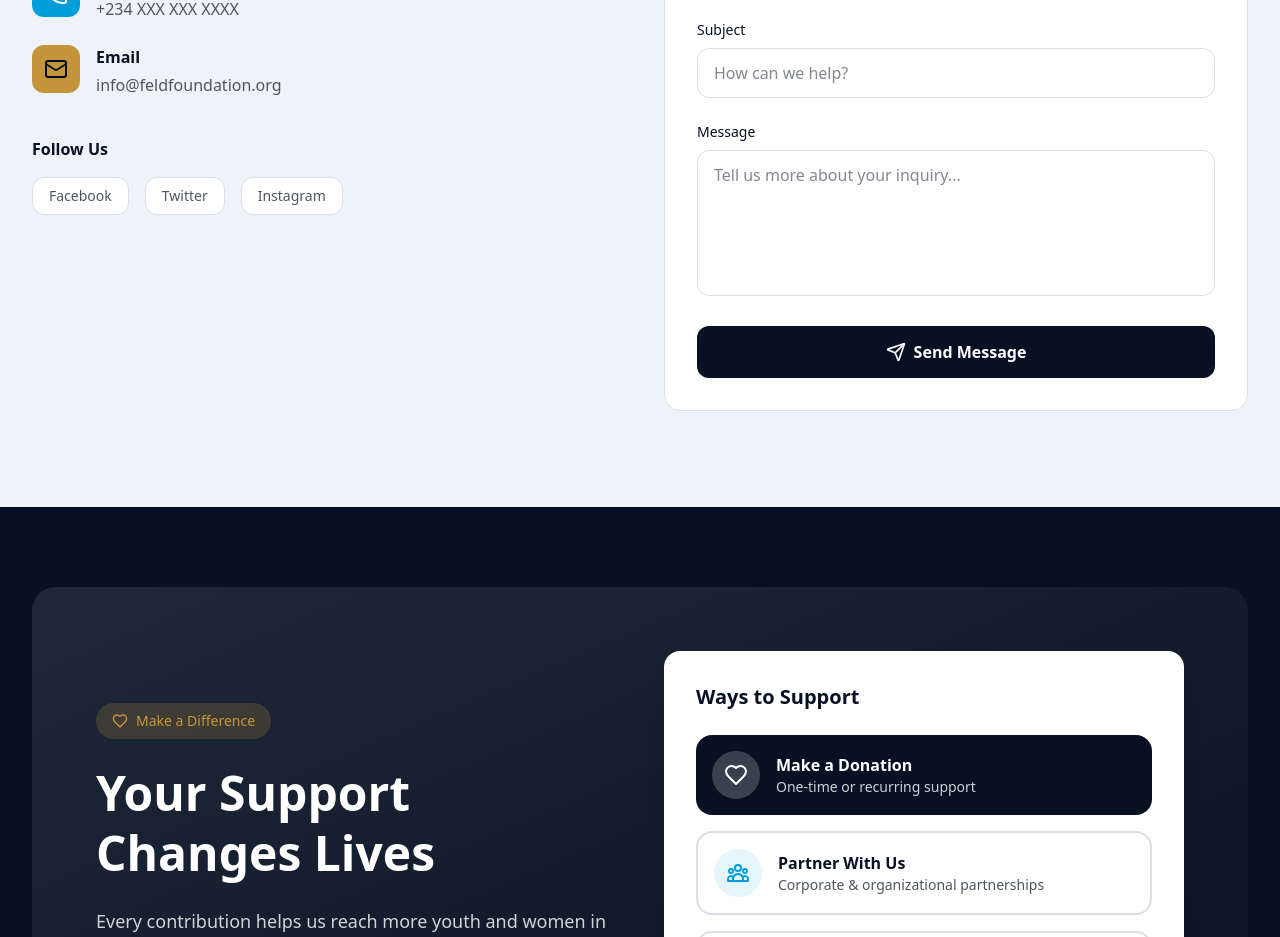
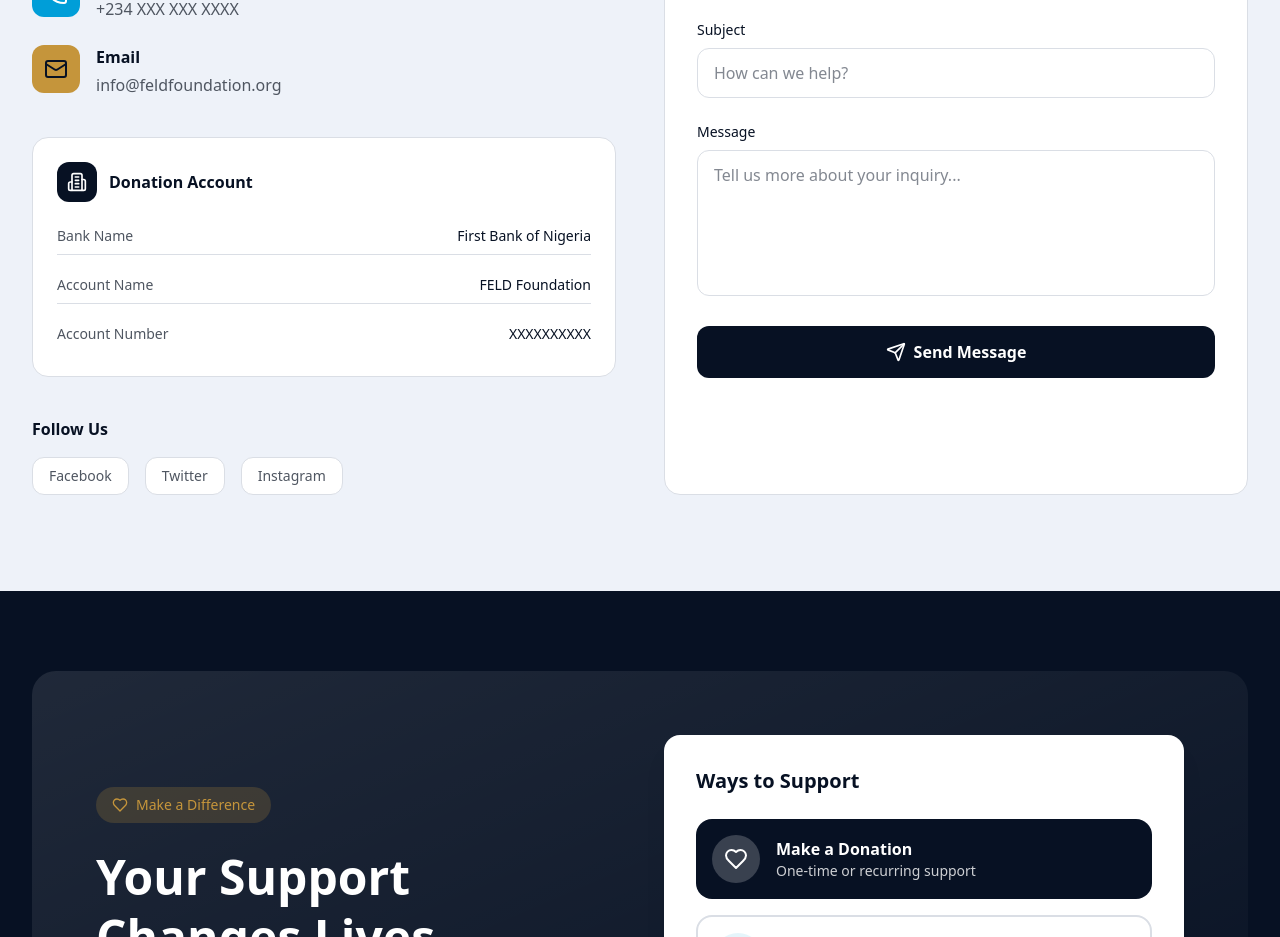
Before and after one commit to Emeka-AD/feldfoundation, a Next.js app: page / in a window 1280 px wide. Shown: the part 4540-5477 px from the top of the page. Built offline with nearby package versions, Linux system fonts and the light colour scheme; a web font is replaced by a local one.

Commit message:
feat: add Donation Account section in contact area
Add styled card with bank details and placeholder values.

```diff
--- a/components/contact.tsx
+++ b/components/contact.tsx
@@ -1,7 +1,7 @@
 "use client";
 
 import { useState } from "react";
-import { MapPin, Phone, Mail, Send } from "lucide-react";
+import { MapPin, Phone, Mail, Send, Building2 } from "lucide-react";
 
 export function Contact() {
   const [formData, setFormData] = useState({
@@ -75,6 +75,30 @@ export function Contact() {
                   <p className="text-muted-foreground mt-1">
                     info@feldfoundation.org
                   </p>
+                </div>
+              </div>
+            </div>
+
+            {/* Donation Account */}
+            <div className="mt-10 p-6 bg-card rounded-xl border border-border">
+              <div className="flex items-center gap-3 mb-4">
+                <div className="w-10 h-10 rounded-lg bg-primary flex items-center justify-center">
+                  <Building2 className="w-5 h-5 text-primary-foreground" />
+                </div>
+                <p className="font-semibold text-foreground">Donation Account</p>
+              </div>
+              <div className="space-y-3 text-sm">
+                <div className="flex justify-between items-center py-2 border-b border-border">
+                  <span className="text-muted-foreground">Bank Name</span>
+                  <span className="font-medium text-foreground">First Bank of Nigeria</span>
+                </div>
+                <div className="flex justify-between items-center py-2 border-b border-border">
+                  <span className="text-muted-foreground">Account Name</span>
+                  <span className="font-medium text-foreground">FELD Foundation</span>
+                </div>
+                <div className="flex justify-between items-center py-2">
+                  <span className="text-muted-foreground">Account Number</span>
+                  <span className="font-medium text-foreground">XXXXXXXXXX</span>
                 </div>
               </div>
             </div>
```
